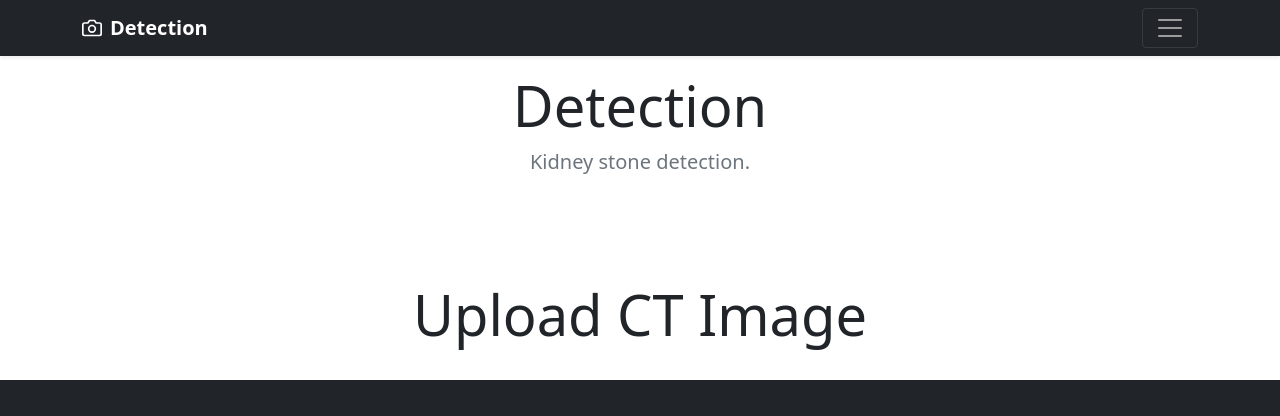
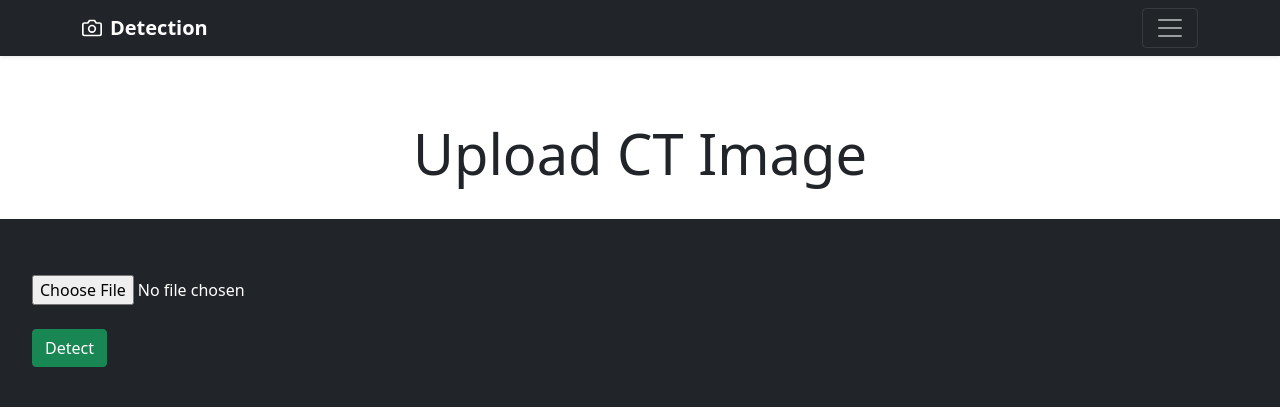
Before and after one commit to NichaData/Web, a Django app: page / in a window 1280 px wide. Shown: the top 416 px of the page. Run offline with Django 3.2, Linux system fonts and the light colour scheme; parts of the project's set-up code (start-up, migrations or seed data) failed here and were passed over.

Commit message:
Update headerPage.html

```diff
--- a/template/headerPage.html
+++ b/template/headerPage.html
@@ -77,10 +77,6 @@
       </button>
     </div>
   </div>
-  <div class="pricing-header p-3 pb-md-4 mx-auto text-center">
-    <h1 class="display-4 fw-normal">Detection</h1>
-    <p class="fs-5 text-muted">Kidney stone detection.</p>
-  </div>
 </header>
 
 <main>
@@ -98,7 +94,7 @@
     <div class="pricing-header p-3 pb-md-4 mx-auto text-center">
       <form method="post" enctype="multipart/form-data" action="predictImage">
       <p class="fs-5 text-muted">Upload Image File Here:</p>
-      <input type="submit" class="btn btn-success" value="Detect" ></div>
+      <input type="submit" class="btn btn-success" value="Artificial Intelligence (A.I.) is utilized in this work to detect kidney stones." ></div>
     </div>
 
 
```
